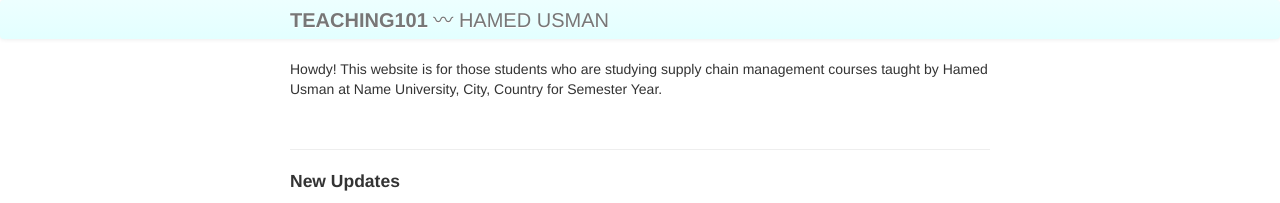
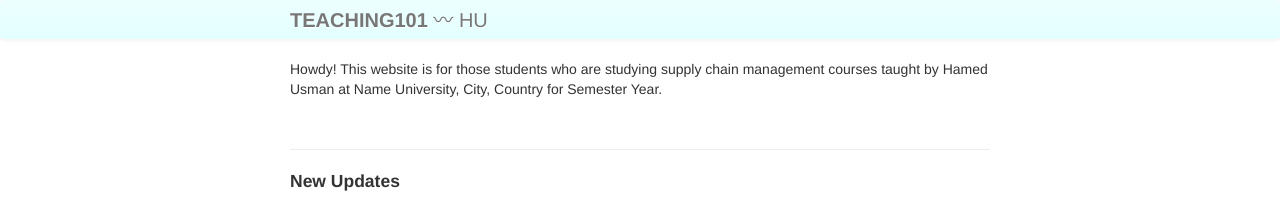
Before and after one commit to 101scm/101scm.github.io, a Jekyll site: the page built from index.md, in a window 1280 px wide. Shown: the top 203 px of the page. Built offline with Jekyll 4.4.1, drawn with Linux system fonts in a browser that asks for light colours.

Commit message:
Update _config.yml

```diff
--- a/_config.yml
+++ b/_config.yml
@@ -8,7 +8,7 @@ highlighter: rouge
 # Themes are encouraged to use these universal variables
 # so be sure to set them if your theme uses them.
 #
-title : <b>TEACHING101</b> 〰 HAMED USMAN
+title : <b>TEACHING101</b> 〰 HU
 author :
   name :
   email :
```
